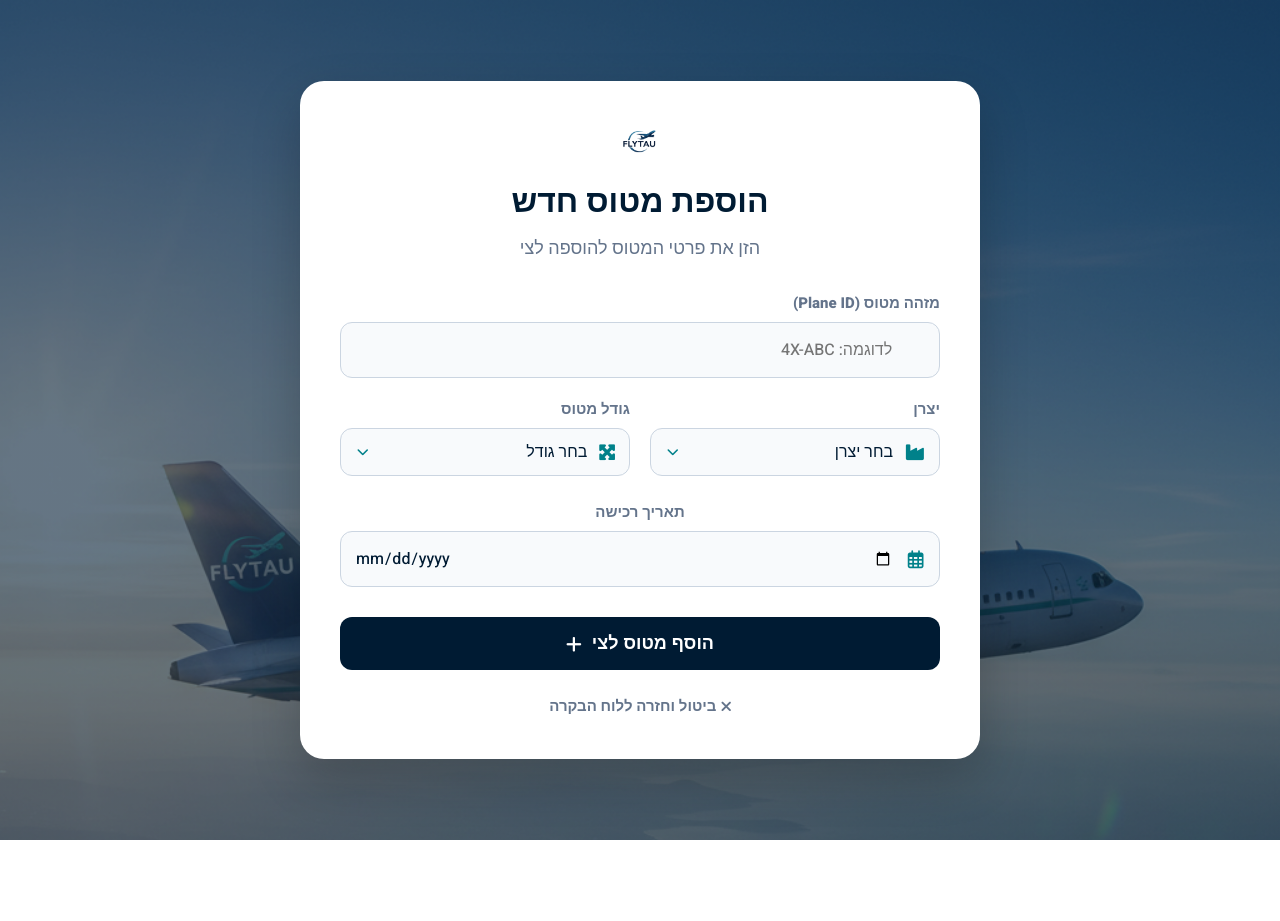
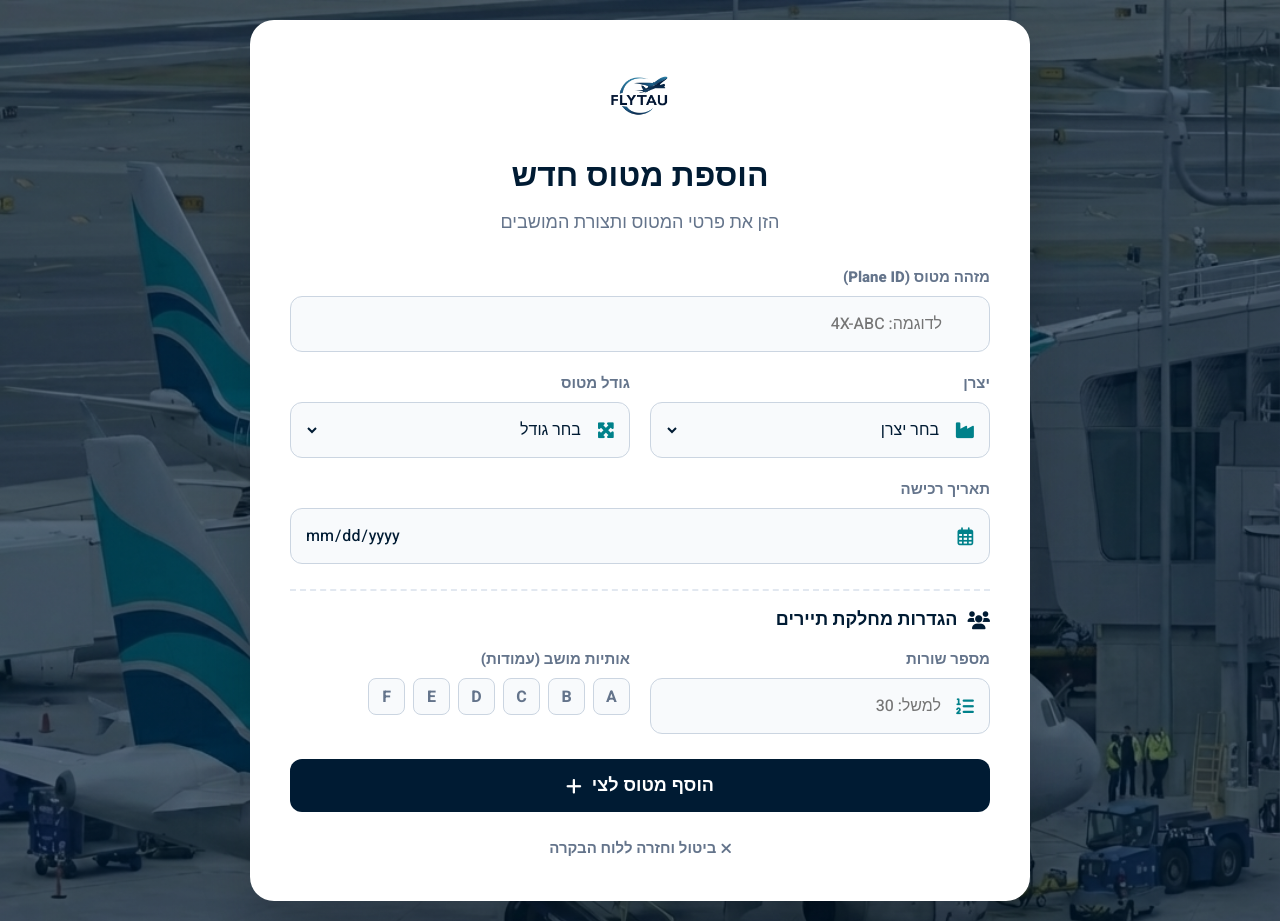
Before and after one commit to adiyogev/FLYTAU, a Flask app: page /manager/add_plane in a window 1280 px wide. Before the commit the page ends 840 px from the top, so only its background shows below. Run offline with Flask 3, Linux system fonts and the light colour scheme; the visitor is signed in with stand-in values (Sample User, id 1).

Commit message:
add plane fixes

```diff
--- a/pythonProject/main.py
+++ b/pythonProject/main.py
@@ -815,42 +815,111 @@ def add_staff():
 
 @app.route('/manager/add_plane', methods=['GET', 'POST'])
 def add_plane():
-    # 1. Check manager permissions
+    # 1. Manager Authentication Check
     if session.get("role") != 'manager':
         return redirect('/login_manager')
 
     if request.method == 'POST':
-        # Get data from the form
-        plane_id = request.form.get('plane_id').strip().upper()  # Convert ID to uppercase and remove whitespace
+        # --- Data Retrieval ---
+        plane_id = request.form.get('plane_id').strip().upper()
         size = request.form.get('size')
         manufacturer = request.form.get('manufacturer')
         purchase_date = request.form.get('purchase_date')
 
-        # 2. Validation - Check if the plane already exists in the system (PK check)
-        cursor.execute("SELECT plane_id FROM Plane WHERE plane_id = %s", (plane_id,))
-        if cursor.fetchone():
-            # If a plane with the same ID is found - return an error
+        # Economy Configuration
+        eco_cols = request.form.getlist('eco_cols')
+        eco_rows = request.form.get('eco_rows')
+
+        # --- Validation ---
+        if not eco_rows or not eco_cols:
             return render_template('add_plane.html',
-                                   error=f"שגיאה: המטוס {plane_id} כבר קיים במערכת.",
-                                   prev_data=request.form)  # Keep the submitted data so fields won't be cleared
+                                   error="חובה להזין מספר שורות ולבחור לפחות עמודה אחת במחלקת תיירים",
+                                   prev_data=request.form)
 
-        # 3. Insert into DB
         try:
-            query = """
+            eco_rows = int(eco_rows)
+        except ValueError:
+            return render_template('add_plane.html',
+                                   error="מספר שורות תיירים חייב להיות מספר תקין",
+                                   prev_data=request.form)
+
+        # Business Configuration (Only if large)
+        biz_rows = 0
+        biz_cols = []
+        if size == 'large':
+            biz_rows_input = request.form.get('biz_rows')
+            biz_cols = request.form.getlist('biz_cols')
+
+            if not biz_rows_input or not biz_cols:
+                return render_template('add_plane.html',
+                                       error="במטוס גדול חובה להגדיר מחלקת עסקים (שורות ועמודות)",
+                                       prev_data=request.form)
+            try:
+                biz_rows = int(biz_rows_input)
+            except ValueError:
+                return render_template('add_plane.html',
+                                       error="מספר שורות עסקים חייב להיות מספר תקין",
+                                       prev_data=request.form)
+
+        # --- Database Operations ---
+        try:
+            cursor = mydb.cursor()
+
+            # 2. Duplicate Check
+            cursor.execute("SELECT plane_id FROM Plane WHERE plane_id = %s", (plane_id,))
+            if cursor.fetchone():
+                return render_template('add_plane.html',
+                                       error=f"שגיאה: המטוס {plane_id} כבר קיים במערכת.",
+                                       prev_data=request.form)
+
+            # 3. Transaction: Insert Plane -> Generate Seats -> Insert Class
+
+            # Step A: Insert Plane
+            query_plane = """
                 INSERT INTO Plane (plane_id, size, purchase_date, manufacturer)
                 VALUES (%s, %s, %s, %s)
             """
-            cursor.execute(query, (plane_id, size, purchase_date, manufacturer))
+            cursor.execute(query_plane, (plane_id, size, purchase_date, manufacturer))
+
+            # Step B: Generate Seats Data
+            seats_data = []
+            current_row = 1
+
+            # Business Class Logic
+            if size == 'large':
+                for r in range(1, biz_rows + 1):
+                    for col in biz_cols:
+                        seats_data.append((plane_id, r, col, 'business'))
+                current_row = biz_rows + 1
+
+            # Economy Class Logic
+            for r in range(current_row, current_row + eco_rows):
+                for col in eco_cols:
+                    seats_data.append((plane_id, r, col, 'economy'))
+
+            # Step C: Insert into 'Class' table
+            query_seats = """
+                INSERT INTO `Class` (plane_id, seat_row, seat_position, class_type)
+                VALUES (%s, %s, %s, %s)
+            """
+            cursor.executemany(query_seats, seats_data)
+
+            # Commit only if all steps succeeded
             mydb.commit()
 
-            flash(f"המטוס {plane_id} נוסף בהצלחה לצי המטוסים!", "success")
+            # --- REDIRECT HAPPENS HERE ---
             return redirect('/manager')
 
         except Exception as e:
-            mydb.rollback()  # Rollback changes in case of an error
-            return render_template('add_plane.html', error=f"שגיאה בשמירה במסד הנתונים: {e}")
+            mydb.rollback()
+            return render_template('add_plane.html',
+                                   error=f"שגיאה בשמירה במסד הנתונים: {e}",
+                                   prev_data=request.form)
 
-    # In case of GET request - display the empty form
+        finally:
+            cursor.close()
+
+    # GET Request
     return render_template('add_plane.html')
 
 
--- a/pythonProject/templates/add_plane.html
+++ b/pythonProject/templates/add_plane.html
@@ -23,7 +23,7 @@
             align-items: center;
             justify-content: center;
             background: linear-gradient(rgba(0, 27, 51, 0.6), rgba(0, 27, 51, 0.6)),
-                        url("{{ url_for('static', filename='FLYTAU_airplane.png') }}") no-repeat center center fixed;
+                        url("{{ url_for('static', filename='ADDPLANE.png') }}") no-repeat center center fixed;
             background-size: cover;
             padding: 20px;
         }
@@ -34,31 +34,16 @@
             border-radius: 24px;
             box-shadow: 0 20px 50px rgba(0,0,0,0.2);
             width: 100%;
-            max-width: 600px;
+            max-width: 700px;
             text-align: center;
         }
 
-        .header {
-            margin-bottom: 30px;
-        }
+        .header { margin-bottom: 30px; }
 
-        .logo-img {
-            height: 40px;
-            margin-bottom: 10px;
-        }
+        .logo-img { height: 70px; margin-bottom: 15px; }
 
-        h2 {
-            color: var(--flytau-navy);
-            font-weight: 900;
-            font-size: 32px;
-            margin: 0 0 10px 0;
-        }
-
-        .subtitle {
-            color: var(--text-secondary);
-            font-size: 18px;
-            font-weight: 500;
-        }
+        h2 { color: var(--flytau-navy); font-weight: 900; font-size: 32px; margin: 0 0 10px 0; }
+        .subtitle { color: var(--text-secondary); font-size: 18px; font-weight: 500; }
 
         .form-grid {
             display: grid;
@@ -68,23 +53,10 @@
             text-align: right;
         }
 
-        @media (max-width: 768px) {
-            .form-grid {
-                grid-template-columns: 1fr;
-            }
-        }
+        @media (max-width: 768px) { .form-grid { grid-template-columns: 1fr; } }
 
-        .input-group {
-            display: flex;
-            flex-direction: column;
-            gap: 8px;
-        }
-
-        .input-label {
-            font-size: 15px;
-            font-weight: 800;
-            color: var(--text-secondary);
-        }
+        .input-group { display: flex; flex-direction: column; gap: 8px; text-align: right; }
+        .input-label { font-size: 15px; font-weight: 800; color: var(--text-secondary); }
 
         .input-field-wrapper {
             background: var(--bg-input);
@@ -97,85 +69,63 @@
             transition: border-color 0.3s;
         }
 
-        .input-field-wrapper:focus-within {
-            border-color: var(--flytau-teal);
-        }
-
-        .input-field-wrapper i {
-            color: var(--flytau-teal);
-            font-size: 18px;
-            width: 20px;
-            text-align: center;
-        }
+        .input-field-wrapper:focus-within { border-color: var(--flytau-teal); }
+        .input-field-wrapper i { color: var(--flytau-teal); font-size: 18px; width: 20px; text-align: center; }
 
         .input-field-wrapper input,
         .input-field-wrapper select {
-            border: none;
-            background: transparent;
-            width: 100%;
-            outline: none;
-            font-size: 16px;
-            font-family: inherit;
-            color: var(--flytau-navy);
-            font-weight: 500;
+            border: none; background: transparent; width: 100%; outline: none;
+            font-size: 16px; font-family: inherit; color: var(--flytau-navy); font-weight: 500;
         }
 
-        select {
+        input[type="date"]::-webkit-inner-spin-button,
+        input[type="date"]::-webkit-calendar-picker-indicator {
+            display: none;
             -webkit-appearance: none;
-            -moz-appearance: none;
-            appearance: none;
-            cursor: pointer;
+        }
+        input[type="date"] { cursor: pointer; }
+
+        .column-selector {
+            display: flex; gap: 8px; justify-content: flex-start; flex-wrap: wrap;
+        }
+        .col-checkbox { display: none; }
+        .col-label {
+            width: 35px; height: 35px;
+            display: flex; align-items: center; justify-content: center;
+            background: var(--bg-input); border: 1px solid var(--border-color);
+            border-radius: 8px; color: var(--text-secondary); font-weight: 700;
+            cursor: pointer; transition: all 0.2s; user-select: none;
+        }
+        .col-checkbox:checked + .col-label {
+            background: var(--flytau-teal); color: white; border-color: var(--flytau-teal);
+            transform: translateY(-2px); box-shadow: 0 4px 6px rgba(0, 129, 138, 0.2);
         }
 
+        .section-divider {
+            margin: 20px 0 15px 0; border-top: 2px dashed #e2e8f0; padding-top: 15px;
+            text-align: right; color: var(--flytau-navy); font-weight: 800; font-size: 18px;
+            display: flex; align-items: center; gap: 10px;
+        }
+        .hidden { display: none; }
+
         .btn-submit {
-            background: var(--flytau-navy);
-            color: white;
-            border: none;
-            padding: 16px;
-            border-radius: 12px;
-            font-weight: 800;
-            font-size: 18px;
-            cursor: pointer;
-            width: 100%;
-            transition: background 0.3s;
-            display: flex;
-            align-items: center;
-            justify-content: center;
-            gap: 10px;
+            background: var(--flytau-navy); color: white; border: none; padding: 16px;
+            border-radius: 12px; font-weight: 800; font-size: 18px; cursor: pointer;
+            width: 100%; transition: background 0.3s; display: flex; align-items: center; justify-content: center; gap: 10px;
+            margin-top: 20px;
         }
-
-        .btn-submit:hover {
-            background: #002b52;
-        }
+        .btn-submit:hover { background: #002b52; }
 
         .error-message {
-            background: #fee2e2;
-            color: #ef4444;
-            padding: 15px;
-            border-radius: 12px;
-            margin-bottom: 25px;
-            font-weight: 700;
-            display: flex;
-            align-items: center;
-            gap: 10px;
-            text-align: right;
+            background: #fee2e2; color: #ef4444; padding: 15px; border-radius: 12px;
+            margin-bottom: 25px; font-weight: 700; display: flex; align-items: center; gap: 10px; text-align: right;
         }
 
         .back-link {
-            display: inline-flex;
-            align-items: center;
-            gap: 5px;
-            margin-top: 25px;
-            text-decoration: none;
-            color: var(--text-secondary);
-            font-weight: 600;
-            font-size: 15px;
-            transition: color 0.2s;
+            display: inline-flex; align-items: center; gap: 5px; margin-top: 25px;
+            text-decoration: none; color: var(--text-secondary); font-weight: 600; font-size: 15px; transition: color 0.2s;
         }
-
-        .back-link:hover {
-            color: var(--flytau-navy);
-        }
+        .back-link:hover { color: var(--flytau-navy); }
     </style>
 </head>
 <body>
@@ -184,7 +134,7 @@
     <div class="header">
         <img src="{{ url_for('static', filename='LOGO.png') }}" alt="FLYTAU" class="logo-img">
         <h2>הוספת מטוס חדש</h2>
-        <div class="subtitle">הזן את פרטי המטוס להוספה לצי</div>
+        <div class="subtitle">הזן את פרטי המטוס ותצורת המושבים</div>
     </div>
 
     {% if error %}
@@ -216,7 +166,6 @@
                         <option value="Airbus" {% if prev_data and prev_data.manufacturer == 'Airbus' %}selected{% endif %}>Airbus</option>
                         <option value="Dassault" {% if prev_data and prev_data.manufacturer == 'Dassault' %}selected{% endif %}>Dassault</option>
                     </select>
-                    <i class="fas fa-chevron-down" style="font-size: 12px; margin-right: auto; margin-left: 0;"></i>
                 </div>
             </div>
 
@@ -224,22 +173,77 @@
                 <label class="input-label" for="size">גודל מטוס</label>
                 <div class="input-field-wrapper">
                     <i class="fas fa-expand-arrows-alt"></i>
-                    <select id="size" name="size" required>
+                    <select id="size" name="size" required onchange="toggleBusinessFields()">
                         <option value="" disabled selected>בחר גודל</option>
                         <option value="small" {% if prev_data and prev_data.size == 'small' %}selected{% endif %}>Small (קטן)</option>
                         <option value="large" {% if prev_data and prev_data.size == 'large' %}selected{% endif %}>Large (גדול)</option>
                     </select>
-                    <i class="fas fa-chevron-down" style="font-size: 12px; margin-right: auto; margin-left: 0;"></i>
+                </div>
+            </div>
+
+            <div class="input-group" style="grid-column: span 2;">
+                <label class="input-label" for="purchase_date">תאריך רכישה</label>
+                <div class="input-field-wrapper" onclick="document.getElementById('purchase_date').showPicker()">
+                    <i class="far fa-calendar-alt"></i>
+                    <input type="date" id="purchase_date" name="purchase_date" required
+                           value="{{ prev_data.purchase_date if prev_data else '' }}">
                 </div>
             </div>
         </div>
 
-        <div class="input-group" style="margin-bottom: 30px;">
-            <label class="input-label" for="purchase_date">תאריך רכישה</label>
-            <div class="input-field-wrapper">
-                <i class="far fa-calendar-alt"></i>
-                <input type="date" id="purchase_date" name="purchase_date" required
-                       value="{{ prev_data.purchase_date if prev_data else '' }}">
+        <div id="businessSection" class="hidden">
+            <div class="section-divider">
+                <i class="fas fa-briefcase" style="color: var(--flytau-teal);"></i> הגדרות מחלקת עסקים
+            </div>
+
+            <div class="form-grid">
+                <div class="input-group">
+                    <label class="input-label">מספר שורות</label>
+                    <div class="input-field-wrapper">
+                        <i class="fas fa-list-ol"></i>
+                        <input type="number" name="biz_rows" id="bizRows" min="1" placeholder="למשל: 4"
+                               value="{{ prev_data.biz_rows if prev_data else '' }}">
+                    </div>
+                </div>
+
+                <div class="input-group">
+                    <label class="input-label">אותיות מושב (עמודות)</label>
+                    <div class="column-selector">
+                        {% for letter in ['A', 'B', 'C', 'D', 'E', 'F'] %}
+                        <label>
+                            <input type="checkbox" name="biz_cols" value="{{ letter }}" class="col-checkbox">
+                            <span class="col-label">{{ letter }}</span>
+                        </label>
+                        {% endfor %}
+                    </div>
+                </div>
+            </div>
+        </div>
+
+        <div class="section-divider">
+            <i class="fas fa-users" style="color: var(--flytau-navy);"></i> הגדרות מחלקת תיירים
+        </div>
+
+        <div class="form-grid">
+            <div class="input-group">
+                <label class="input-label">מספר שורות</label>
+                <div class="input-field-wrapper">
+                    <i class="fas fa-list-ol"></i>
+                    <input type="number" name="eco_rows" required min="1" placeholder="למשל: 30"
+                           value="{{ prev_data.eco_rows if prev_data else '' }}">
+                </div>
+            </div>
+
+            <div class="input-group">
+                <label class="input-label">אותיות מושב (עמודות)</label>
+                <div class="column-selector">
+                    {% for letter in ['A', 'B', 'C', 'D', 'E', 'F'] %}
+                    <label>
+                        <input type="checkbox" name="eco_cols" value="{{ letter }}" class="col-checkbox">
+                        <span class="col-label">{{ letter }}</span>
+                    </label>
+                    {% endfor %}
+                </div>
             </div>
         </div>
 
@@ -253,5 +257,31 @@
     </a>
 </div>
 
+<script>
+    function toggleBusinessFields() {
+        const size = document.getElementById('size').value;
+        const bizSection = document.getElementById('businessSection');
+        const bizRows = document.getElementById('bizRows');
+
+        if (size === 'large') {
+            bizSection.classList.remove('hidden');
+            bizRows.required = true;
+        } else {
+            bizSection.classList.add('hidden');
+            bizRows.required = false;
+            bizRows.value = '';
+
+            const checkboxes = document.querySelectorAll('input[name="biz_cols"]');
+            checkboxes.forEach(cb => cb.checked = false);
+        }
+    }
+
+    window.addEventListener('DOMContentLoaded', (event) => {
+        const dateInput = document.getElementById('purchase_date');
+        const today = new Date().toISOString().split('T')[0];
+        dateInput.setAttribute('max', today);
+    });
+</script>
+
 </body>
 </html>
```
Also changed, not shown: pythonProject/static/ADDPLANE.png (added), 1 other file.
